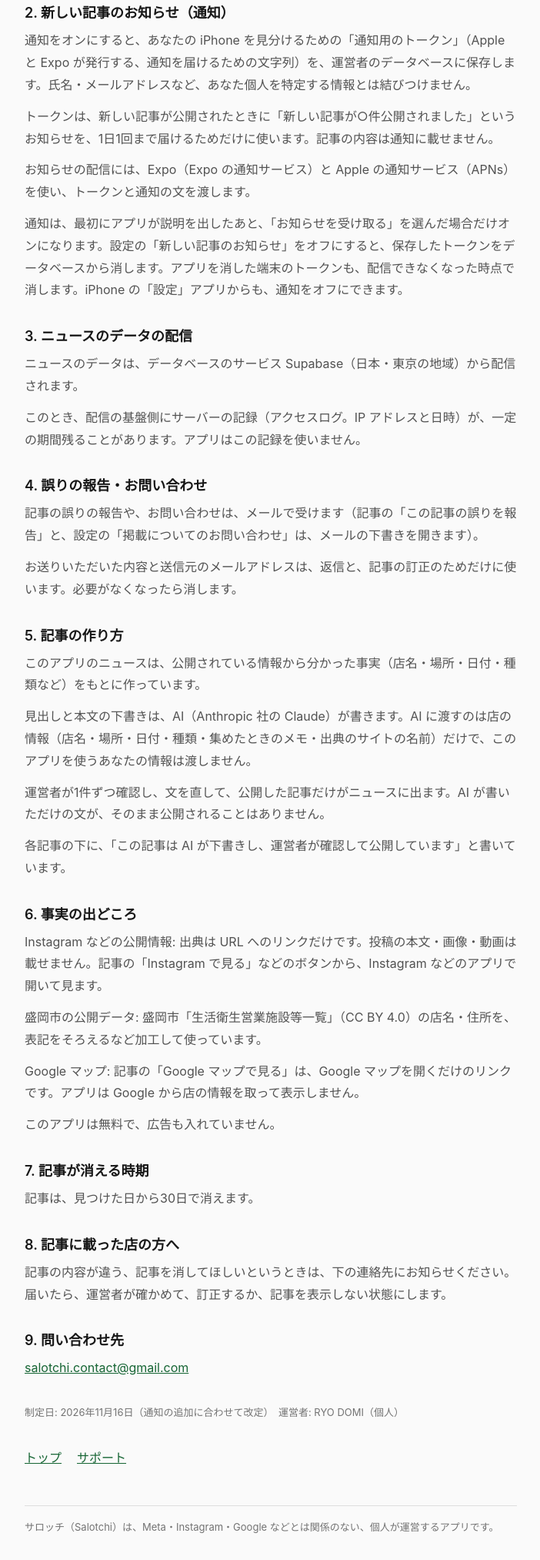
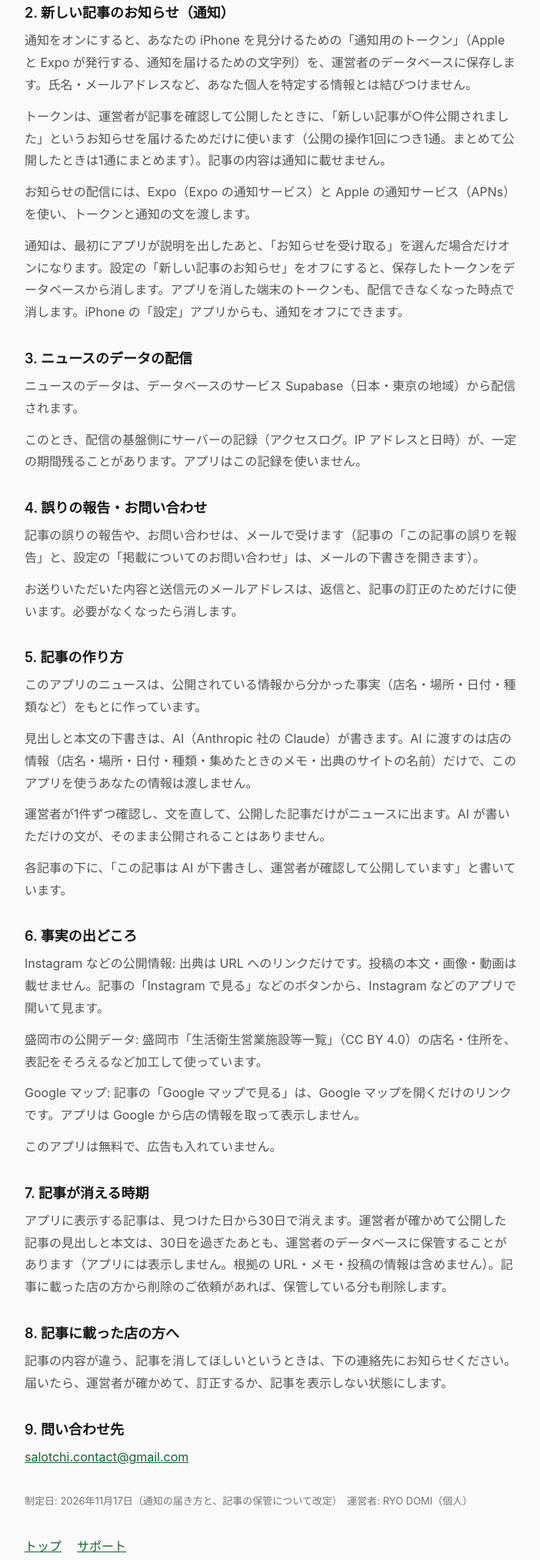
Before and after one commit to kikt0304/salotchi-site, a plain HTML site: page privacy.html in a window 1280 px wide. Shown: the part 340-2366 px from the top of the page at 77% size, without its empty margins (288-990 px from the left). Drawn offline with Linux system fonts and the light colour scheme.

Commit message:
プライバシーポリシーを、通知の届き方（公開のたびに1通）と記事の保管に合わせて改定した
Co-Authored-By: Claude Opus 5.5 <noreply@anthropic.com>

```diff
--- a/privacy.html
+++ b/privacy.html
@@ -31,7 +31,7 @@ footer { margin-top:48px; padding-top:16px; border-top:1px solid var(--line); co
 <p>位置情報・連絡先は、送りません。端末の識別子も、通知をオンにしたときの「通知用のトークン」（次の節）以外は、送りません。</p>
 <h2>2. 新しい記事のお知らせ（通知）</h2>
 <p>通知をオンにすると、あなたの iPhone を見分けるための「通知用のトークン」（Apple と Expo が発行する、通知を届けるための文字列）を、運営者のデータベースに保存します。氏名・メールアドレスなど、あなた個人を特定する情報とは結びつけません。</p>
-<p>トークンは、新しい記事が公開されたときに「新しい記事が○件公開されました」というお知らせを、1日1回まで届けるためだけに使います。記事の内容は通知に載せません。</p>
+<p>トークンは、運営者が記事を確認して公開したときに、「新しい記事が○件公開されました」というお知らせを届けるためだけに使います（公開の操作1回につき1通。まとめて公開したときは1通にまとめます）。記事の内容は通知に載せません。</p>
 <p>お知らせの配信には、Expo（Expo の通知サービス）と Apple の通知サービス（APNs）を使い、トークンと通知の文を渡します。</p>
 <p>通知は、最初にアプリが説明を出したあと、「お知らせを受け取る」を選んだ場合だけオンになります。設定の「新しい記事のお知らせ」をオフにすると、保存したトークンをデータベースから消します。アプリを消した端末のトークンも、配信できなくなった時点で消します。iPhone の「設定」アプリからも、通知をオフにできます。</p>
 <h2>3. ニュースのデータの配信</h2>
@@ -51,12 +51,12 @@ footer { margin-top:48px; padding-top:16px; border-top:1px solid var(--line); co
 <p>Google マップ: 記事の「Google マップで見る」は、Google マップを開くだけのリンクです。アプリは Google から店の情報を取って表示しません。</p>
 <p>このアプリは無料で、広告も入れていません。</p>
 <h2>7. 記事が消える時期</h2>
-<p>記事は、見つけた日から30日で消えます。</p>
+<p>アプリに表示する記事は、見つけた日から30日で消えます。運営者が確かめて公開した記事の見出しと本文は、30日を過ぎたあとも、運営者のデータベースに保管することがあります（アプリには表示しません。根拠の URL・メモ・投稿の情報は含めません）。記事に載った店の方から削除のご依頼があれば、保管している分も削除します。</p>
 <h2>8. 記事に載った店の方へ</h2>
 <p>記事の内容が違う、記事を消してほしいというときは、下の連絡先にお知らせください。届いたら、運営者が確かめて、訂正するか、記事を表示しない状態にします。</p>
 <h2>9. 問い合わせ先</h2>
 <p><a href="mailto:salotchi.contact@gmail.com">salotchi.contact@gmail.com</a></p>
-<p class="meta">制定日: 2026年11月16日（通知の追加に合わせて改定）　運営者: RYO DOMI（個人）</p>
+<p class="meta">制定日: 2026年11月17日（通知の届き方と、記事の保管について改定）　運営者: RYO DOMI（個人）</p>
 <nav><a href="./">トップ</a><a href="support.html">サポート</a></nav>
 <footer>サロッチ（Salotchi）は、Meta・Instagram・Google などとは関係のない、個人が運営するアプリです。</footer>
 </main>
```
Also changed, not shown: support.html (+1 -1 lines).
